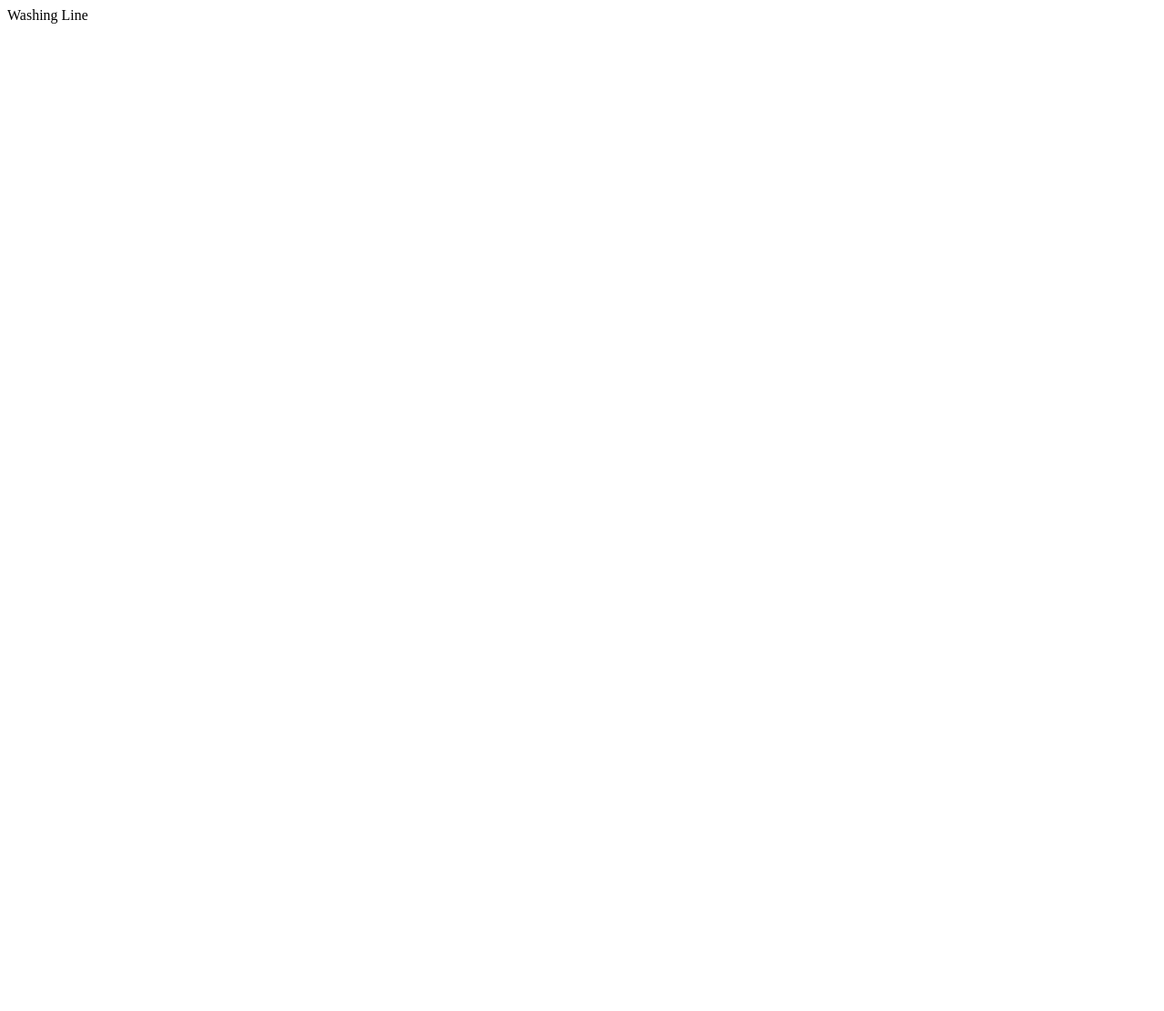
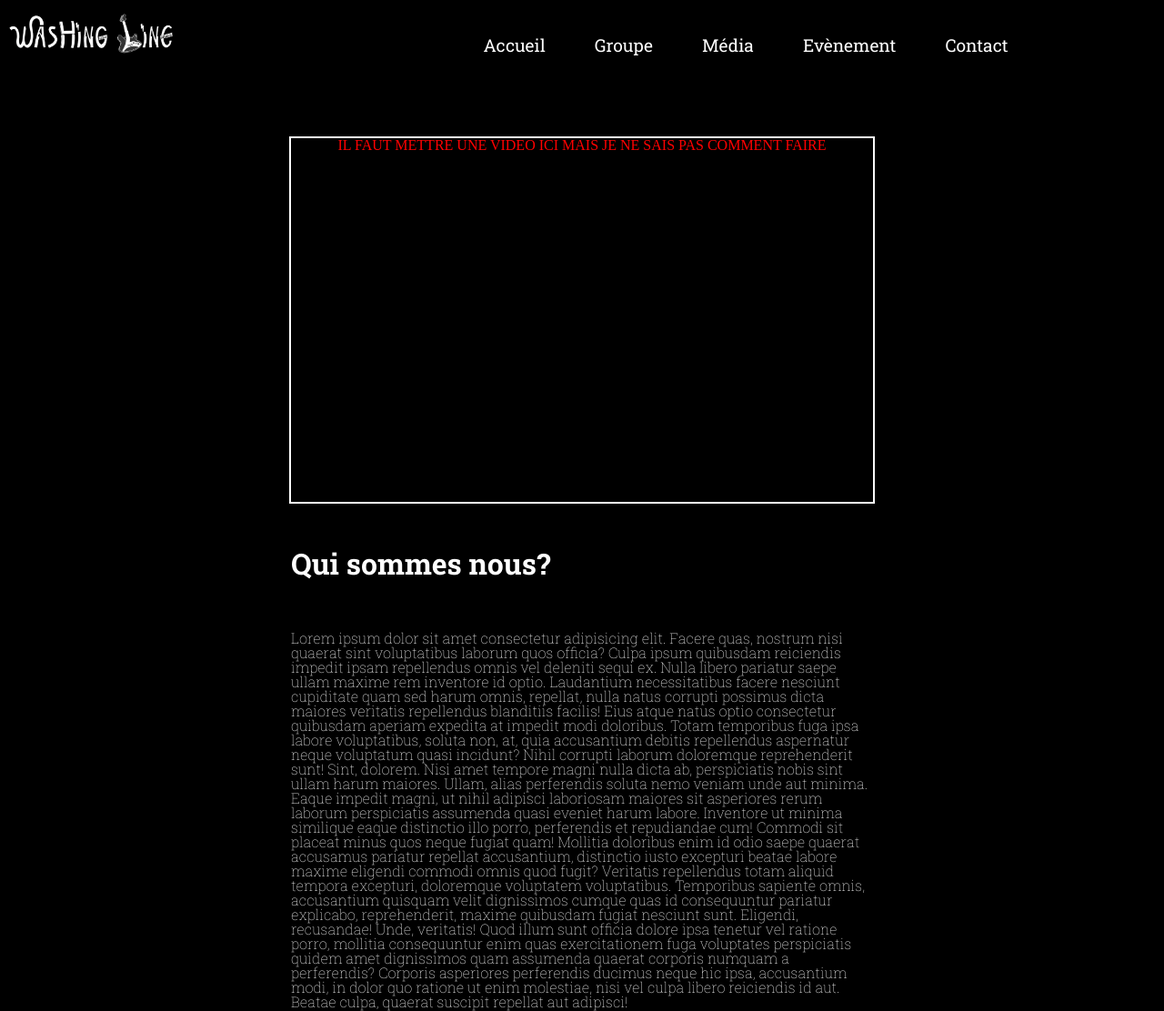
Before and after one commit to TitouanBOURLARD/projetwf3, a plain HTML site: page html/index.html in a window 1280 px wide. Shown: the whole page at 91% size. Before the commit the page ends 800 px from the top, so only its background shows below. Drawn offline with Linux system fonts and the light colour scheme; files that its build step writes are made by us from their sources; files whose address does not match are found by name.

Commit message:
1st push

```diff
--- a/html/index.html
+++ b/html/index.html
@@ -4,9 +4,57 @@
     <meta charset="UTF-8">
     <meta http-equiv="X-UA-Compatible" content="IE=edge">
     <meta name="viewport" content="width=device-width, initial-scale=1.0">
-    <title>Document</title>
+    <link rel="stylesheet" href="/Users/modymac/Desktop/projetwf3/style/accueil.css">
+    <link rel="stylesheet" href="/Users/modymac/Desktop/projetwf3/style/reset.css">
+    <link rel="preconnect" href="https://fonts.googleapis.com">
+    <link rel="preconnect" href="https://fonts.gstatic.com" crossorigin>
+    <link href="https://fonts.googleapis.com/css2?family=Roboto+Slab:wght@100;200;300;400;500;600;700;800;900&display=swap" rel="stylesheet">
+    <title>Accueil</title>
 </head>
 <body>
-    Washing Line
+    <header>
+
+
+        <div class="container">
+            <div class="logo">
+                <a href="index.html"><img id="logo" src="../assets/logowlok.png" alt="logo"></a>
+            </div>
+            <div class="navbar">
+                <nav class="nav">
+
+                    <a href="index.html">Accueil</a>
+                    <a href="groupe.html">Groupe</a>
+                    <a href="medias.html">Média</a>
+                    <a href="event.html">Evènement</a>
+                    <a href="contact.html">Contact</a>
+                </nav>
+            </div>
+        </div>
+
+    </header>
+        <div class="video">
+
+            IL FAUT METTRE UNE VIDEO ICI MAIS JE NE SAIS PAS COMMENT FAIRE
+
+        </div>
+
+        <div class="titre">
+            <h1>Qui sommes nous?</h1>
+        </div>
+
+        <div class="texte">
+            <p>Lorem ipsum dolor sit amet consectetur adipisicing elit. Facere quas, nostrum nisi quaerat sint voluptatibus laborum quos officia? Culpa ipsum quibusdam reiciendis impedit ipsam repellendus omnis vel deleniti sequi ex.
+            Nulla libero pariatur saepe ullam maxime rem inventore id optio. Laudantium necessitatibus facere nesciunt cupiditate quam sed harum omnis, repellat, nulla natus corrupti possimus dicta maiores veritatis repellendus blanditiis facilis!
+            Eius atque natus optio consectetur quibusdam aperiam expedita at impedit modi doloribus. Totam temporibus fuga ipsa labore voluptatibus, soluta non, at, quia accusantium debitis repellendus aspernatur neque voluptatum quasi incidunt?
+            Nihil corrupti laborum doloremque reprehenderit sunt! Sint, dolorem. Nisi amet tempore magni nulla dicta ab, perspiciatis nobis sint ullam harum maiores. Ullam, alias perferendis soluta nemo veniam unde aut minima.
+            Eaque impedit magni, ut nihil adipisci laboriosam maiores sit asperiores rerum laborum perspiciatis assumenda quasi eveniet harum labore. Inventore ut minima similique eaque distinctio illo porro, perferendis et repudiandae cum!
+            Commodi sit placeat minus quos neque fugiat quam! Mollitia doloribus enim id odio saepe quaerat accusamus pariatur repellat accusantium, distinctio iusto excepturi beatae labore maxime eligendi commodi omnis quod fugit?
+            Veritatis repellendus totam aliquid tempora excepturi, doloremque voluptatem voluptatibus. Temporibus sapiente omnis, accusantium quisquam velit dignissimos cumque quas id consequuntur pariatur explicabo, reprehenderit, maxime quibusdam fugiat nesciunt sunt. Eligendi, recusandae!
+            Unde, veritatis! Quod illum sunt officia dolore ipsa tenetur vel ratione porro, mollitia consequuntur enim quas exercitationem fuga voluptates perspiciatis quidem amet dignissimos quam assumenda quaerat corporis numquam a perferendis?
+            Corporis asperiores perferendis ducimus neque hic ipsa, accusantium modi, in dolor quo ratione ut enim molestiae, nisi vel culpa libero reiciendis id aut. Beatae culpa, quaerat suscipit repellat aut adipisci!</p>
+        </div>
+
+
+
 </body>
 </html>
--- a/style/accueil.css
+++ b/style/accueil.css
@@ -0,0 +1,83 @@
+.container{
+    background-color: black;
+    width: 100%;
+    height: 100px;
+    display: flex;
+    flex-direction: row;
+}
+
+.navbar{
+    width: 70%;
+    background-color: black;
+    height: 40px;
+    display: flex;
+    flex-direction:row;
+    justify-content: center;
+    margin: 40px;
+}
+
+.nav a{
+    margin: auto;
+    padding: 25px;
+    font-size: larger;
+    font-family: 'Roboto Slab', serif;
+    text-decoration: none;
+    color: white;
+}
+
+.nav a:hover{
+    color: gold;
+}
+
+.logo{
+    height: 100px;
+    width: 30%;
+    background-color: black;
+    margin: auto;
+}
+.logo img{
+    width: 50%;
+    margin: 10px;
+}
+
+
+body{
+    background-color: black;
+}
+
+.video{
+    border: white solid 2px;
+    height: 400px;
+    width: 50%;
+    margin-left: auto;
+    margin-right: auto;
+    margin-top: 50px;
+    margin-bottom: 50px;
+    color: red;
+    text-align: center;
+}
+
+.titre{
+/*     border: white 2px solid; */
+    height: 40px;
+    width: 50%;
+    margin: auto;
+    color: white;
+    font-family:'Roboto Slab', serif;
+    font-weight: bold;
+    font-size: xx-large;
+    ;
+}
+
+.texte{
+    /* border: white 2px solid; */
+    height: 400px;
+    width: 50%;
+    margin-left: auto;
+    margin-right: auto;
+    margin-top: 50px;
+    color:white;
+    font-family:'Roboto Slab', serif;
+    font-weight: 100;
+
+}
--- /dev/null
+++ b/style/reset.css
@@ -0,0 +1,124 @@
+html,
+body,
+div,
+span,
+applet,
+object,
+iframe,
+h1,
+h2,
+h3,
+h4,
+h5,
+h6,
+p,
+blockquote,
+pre,
+a,
+abbr,
+acronym,
+address,
+big,
+cite,
+code,
+del,
+dfn,
+em,
+img,
+ins,
+kbd,
+q,
+s,
+samp,
+small,
+strike,
+strong,
+sub,
+sup,
+tt,
+var,
+b,
+u,
+i,
+center,
+dl,
+dt,
+dd,
+ol,
+ul,
+li,
+fieldset,
+form,
+label,
+legend,
+table,
+caption,
+tbody,
+tfoot,
+thead,
+tr,
+th,
+td,
+article,
+aside,
+canvas,
+details,
+embed,
+figure,
+figcaption,
+footer,
+header,
+hgroup,
+menu,
+nav,
+output,
+ruby,
+section,
+summary,
+time,
+mark,
+audio,
+video {
+  margin: 0;
+  padding: 0;
+  border: 0;
+  font-size: 100%;
+  font: inherit;
+  vertical-align: baseline;
+}
+/* HTML5 display-role reset for older browsers */
+article,
+aside,
+details,
+figcaption,
+figure,
+footer,
+header,
+hgroup,
+menu,
+nav,
+section {
+  display: block;
+}
+body {
+  line-height: 1;
+}
+ol,
+ul {
+  list-style: none;
+}
+blockquote,
+q {
+  quotes: none;
+}
+blockquote:before,
+blockquote:after,
+q:before,
+q:after {
+  content: "";
+  content: none;
+}
+table {
+  border-collapse: collapse;
+  border-spacing: 0;
+}
```
Also changed, not shown: assets/logowlok.png (added), 2 other files.
